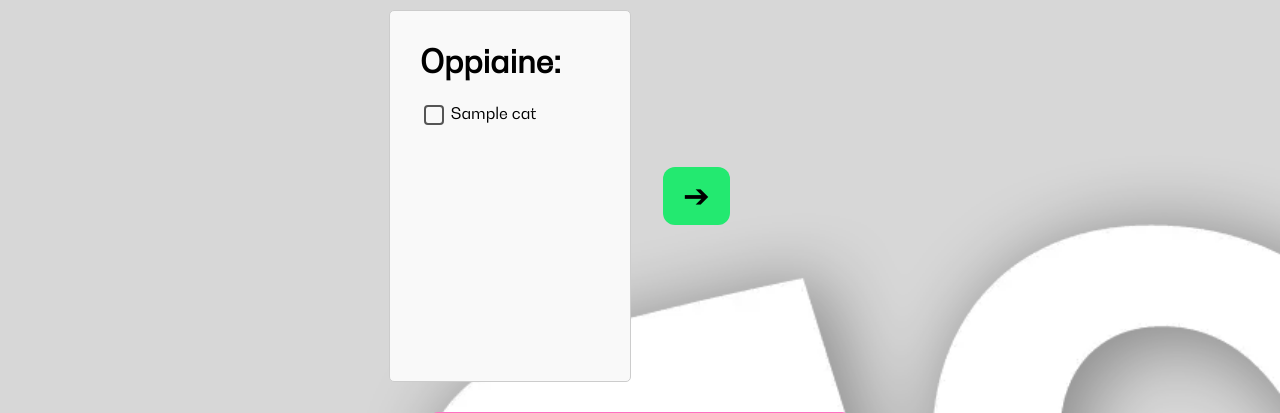
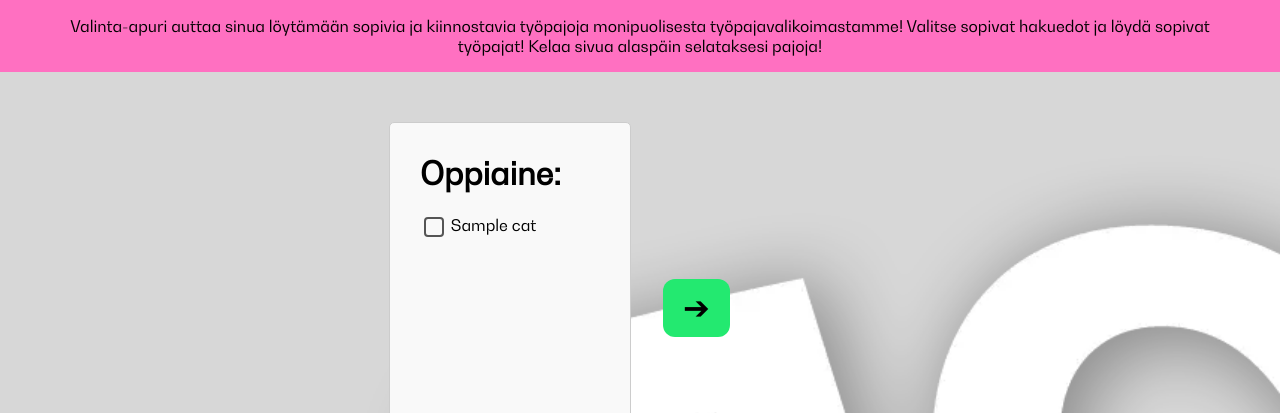
Before and after one commit to AaltoJunior/Valinta-Apuri, a Flask app: template templates/index.html in a window 1280 px wide. Shown: the top 413 px of the page. Run offline with Flask 3, Linux system fonts and the light colour scheme; the template is opened without the code that fills it: most values are stand-ins (such as "Sample title", 1, 10 or a date in 2020); parts of the project's set-up code (start-up, migrations or seed data) failed here and were passed over; some libraries are stand-ins or nearby versions.

Commit message:
Re implemented header text after a bugged commit that was reverted

```diff
--- a/static/style.css
+++ b/static/style.css
@@ -213,6 +213,14 @@ label {
     flex: 1;
 }
 
+header {
+    padding-left: 40px;
+    padding-right: 40px;
+    background-color: #ff70c1;
+    text-align: center;
+    margin-bottom: 40px;
+}
+
 
 footer {
     background-color: gray;
--- a/templates/index.html
+++ b/templates/index.html
@@ -43,6 +43,10 @@
     <meta name="twitter:image:height" content="630" />
 </head>
 <body>
+    <header>
+        <p>Valinta-apuri auttaa sinua löytämään sopivia ja kiinnostavia työpajoja monipuolisesta työpajavalikoimastamme!
+        Valitse sopivat hakuedot ja löydä sopivat työpajat! Kelaa sivua alaspäin selataksesi pajoja!</p>
+    </header>
 <div class="main">
 
 
```
